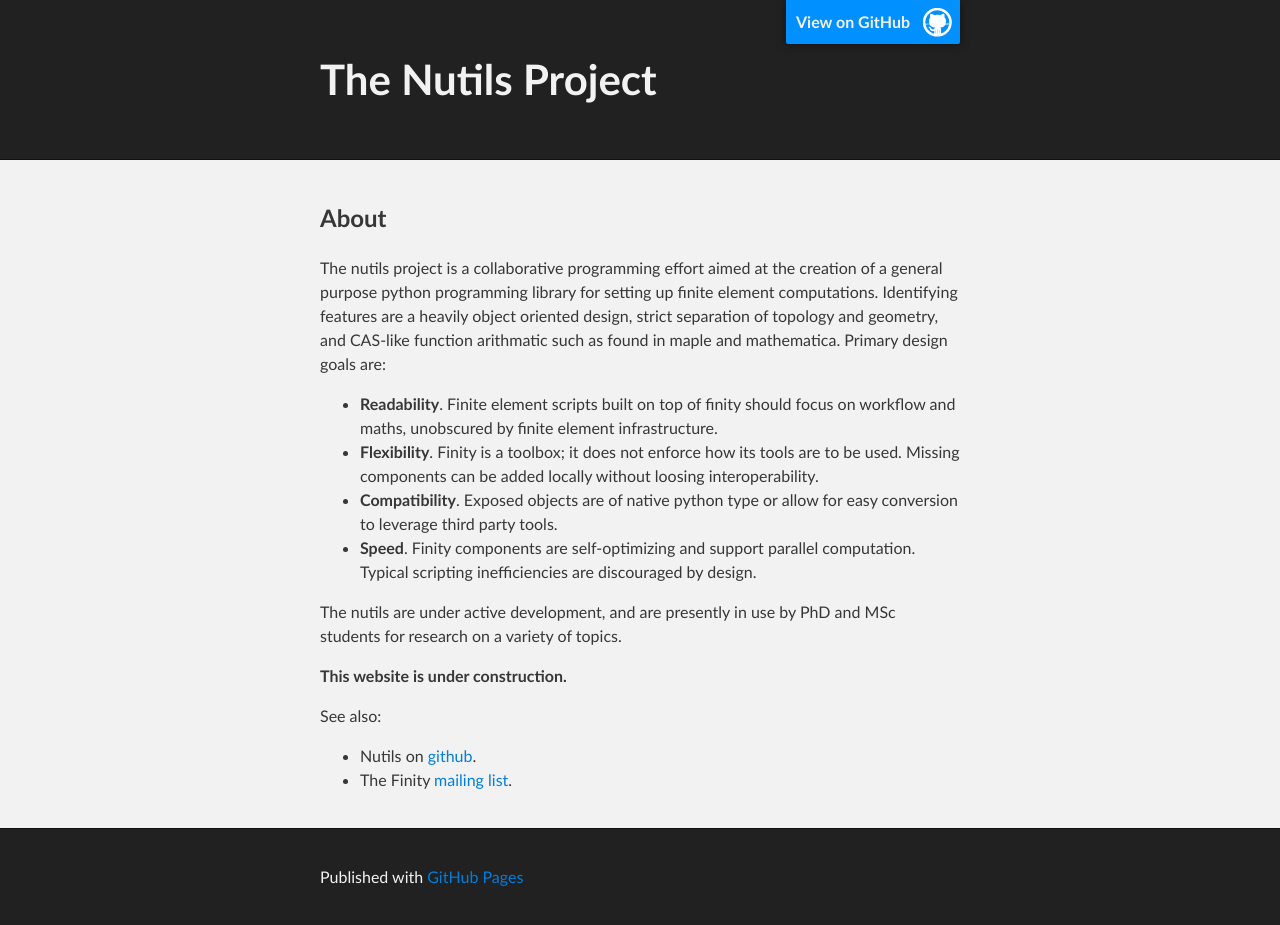
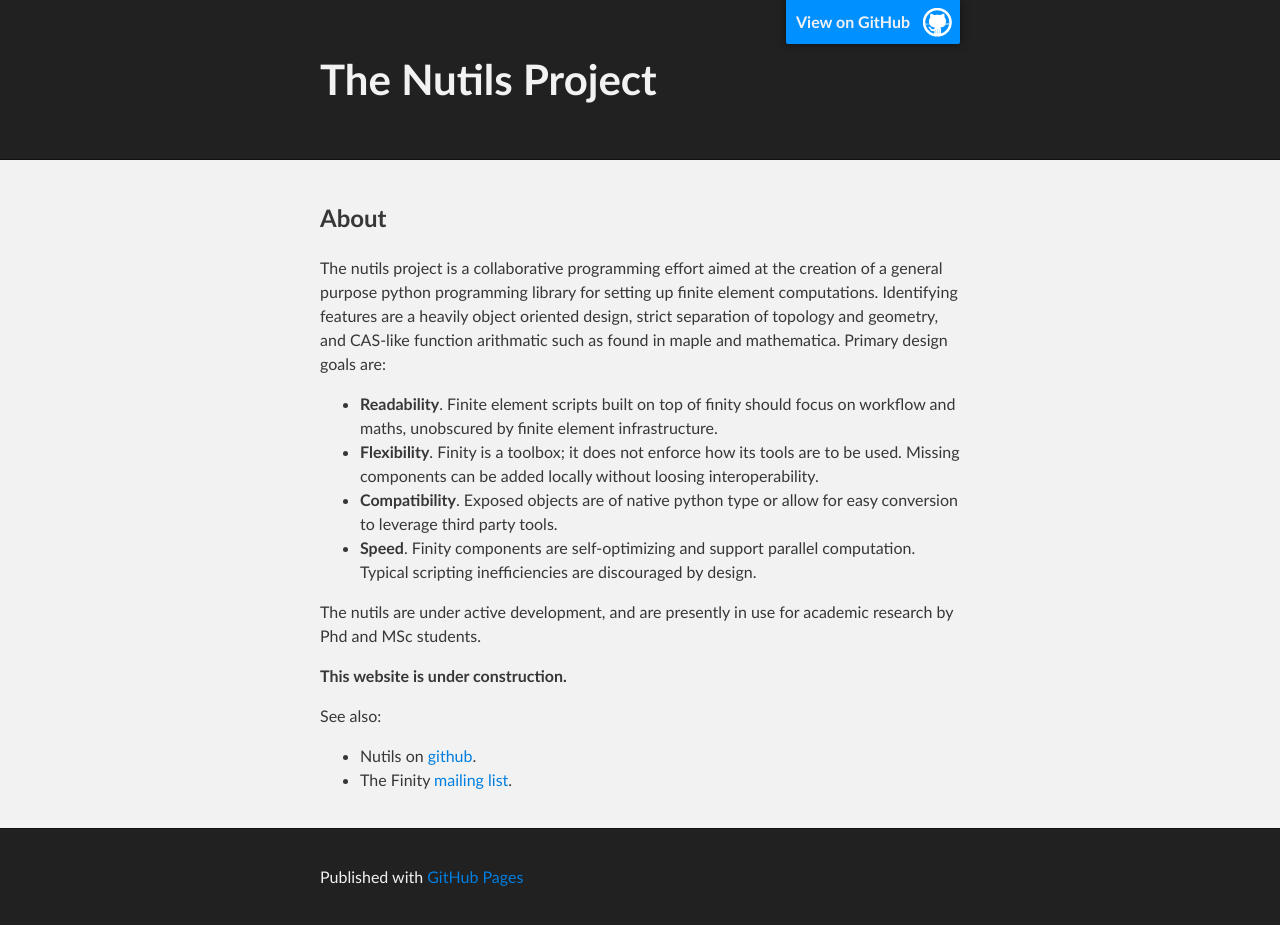
Before and after one commit to nutils/nutils.github.io, a Jekyll site: the page built from index.html, in a window 1280 px wide. Built offline with Jekyll 4.4.1, drawn with Linux system fonts in a browser that asks for light colours; Markdown is read by kramdown in place of the engine named in the settings; the list of posts is cut into pages by our own code.

Commit message:
rephrase sentence

```diff
--- a/index.html
+++ b/index.html
@@ -24,8 +24,8 @@ for easy conversion to leverage third party tools.</li>
 computation. Typical scripting inefficiencies are discouraged by design.</li>
 </ul>
 
-<p>The nutils are under active development, and are presently in use by PhD and
-MSc students for research on a variety of topics.</p>
+<p>The nutils are under active development, and are presently in use for
+academic research by Phd and MSc students.</p>
 
 <p><b>This website is under construction.</b></p>
 
```
